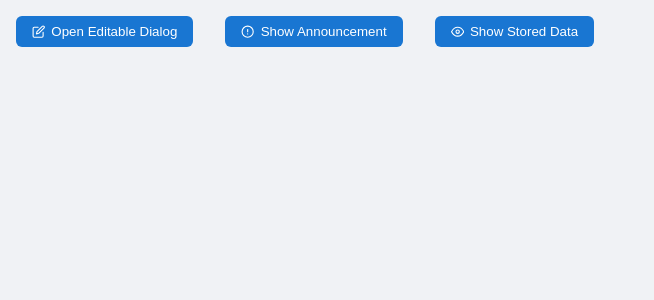
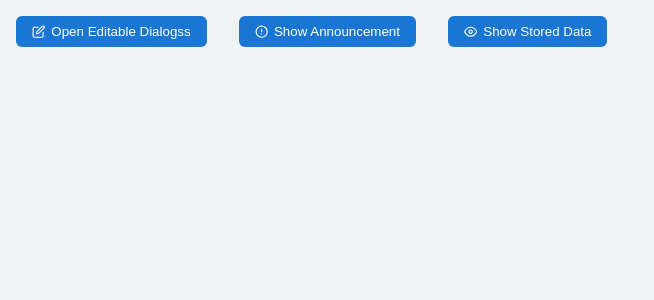
Before and after one commit to ShubhamKamble99/icewrap-test, a React (Create React App) app: page / in a window 1280 px wide. Shown: the top 300 px of the page, without its empty margins (0-654 px from the left). Built offline with nearby package versions, Linux system fonts and the light colour scheme.

Commit message:
Update App.js

```diff
--- a/src/App.js
+++ b/src/App.js
@@ -50,7 +50,7 @@ export default function App() {
   };
 
   const buttonVariations = [
-    { label: 'Open Editable Dialog', icon: <FiEdit />, action: openEditableDialog },
+    { label: 'Open Editable Dialogss', icon: <FiEdit />, action: openEditableDialog },
     { label: 'Show Announcement', icon: <FiAlertCircle />, action: openAnnouncementDialog },
     { label: 'Show Stored Data', icon: <FiEye />, action: handleGetStoredData },
   ];
```
